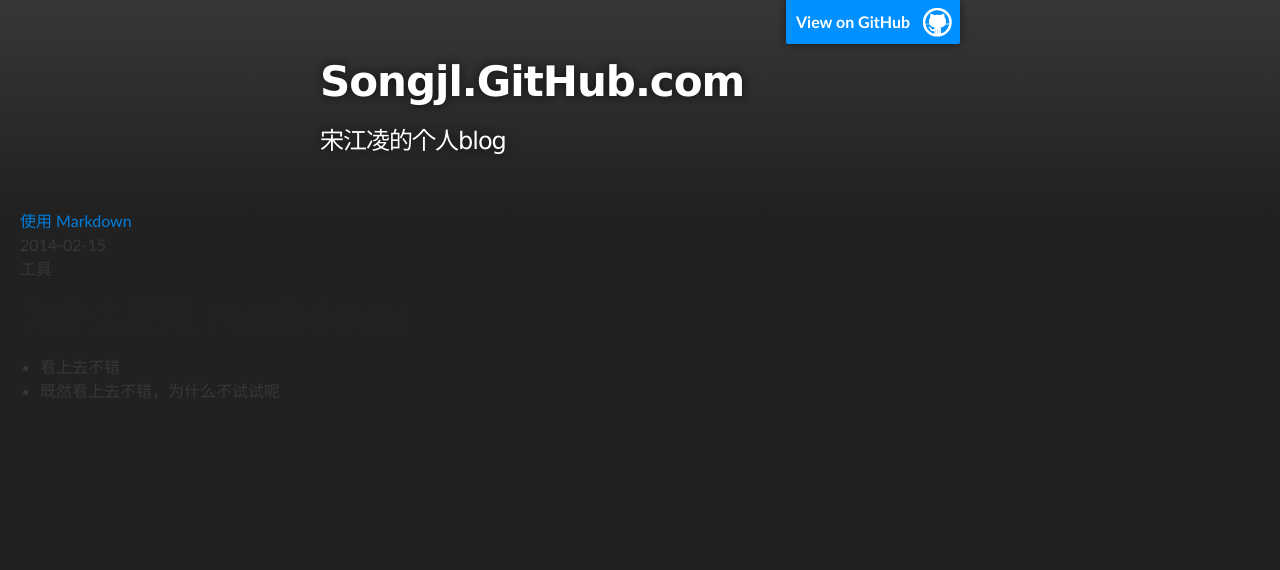
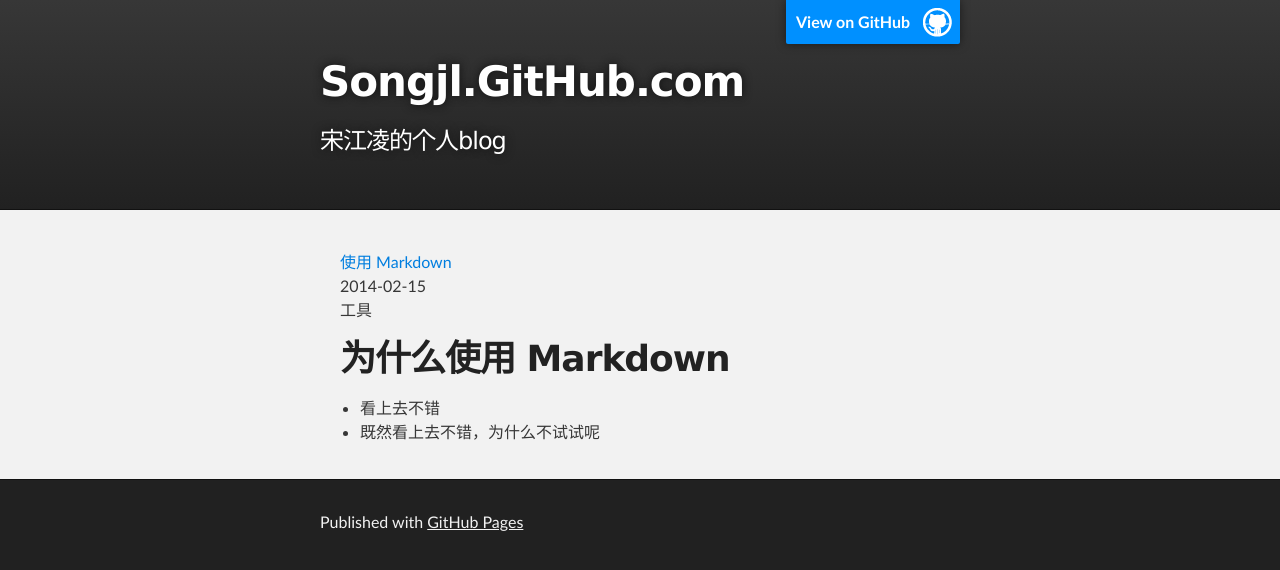
Before and after one commit to songjl/songjl.github.com, a Jekyll site: the page built from index.html, in a window 1280 px wide. Shown: the top 570 px of the page. Built offline with Jekyll 4.4.1, drawn with Linux system fonts in a browser that asks for light colours; Markdown is read by kramdown in place of the engine named in the settings; the list of posts is cut into pages by our own code.

Commit message:
fix default.html

```diff
--- a/_layouts/default.html
+++ b/_layouts/default.html
@@ -1,7 +1,7 @@
 <!DOCTYPE html>
 <html>
   <head>
-     <meta charset='utf-8'>
+    <meta charset='utf-8'>
     <meta http-equiv="X-UA-Compatible" content="chrome=1">
     <meta name="description" content="Songjl.GitHub.com : 宋江凌的个人blog">
 
@@ -21,12 +21,21 @@
     </div>
     <aside>
     </aside>
+    <!-- MAIN CONTENT -->
+    <div id="main_content_wrap" class="outer">
+      <section id="main_content" class="inner">
+        <article>
+          {{ content }}
+        </article>
+      </section>
+    </div>
 
-    <article>
-{{ content }}
-    </article>
+    <!-- FOOTER  -->
+    <div id="footer_wrap" class="outer">
+      <footer class="inner">
+        <p>Published with <a href="http://pages.github.com">GitHub Pages</a></p>
+      </footer>
+    </div>
 
-    <footer>
-    </footer>
   </body>
 </html>
```
